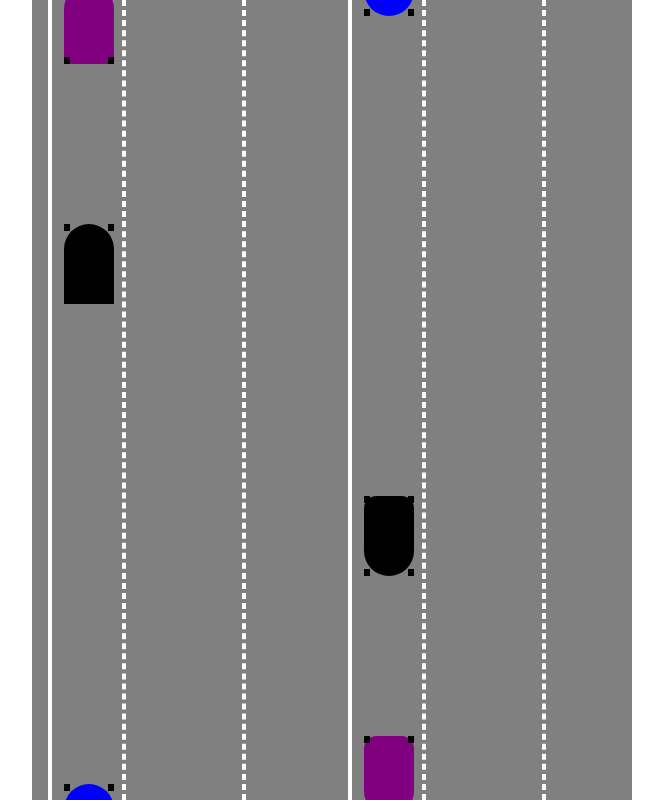
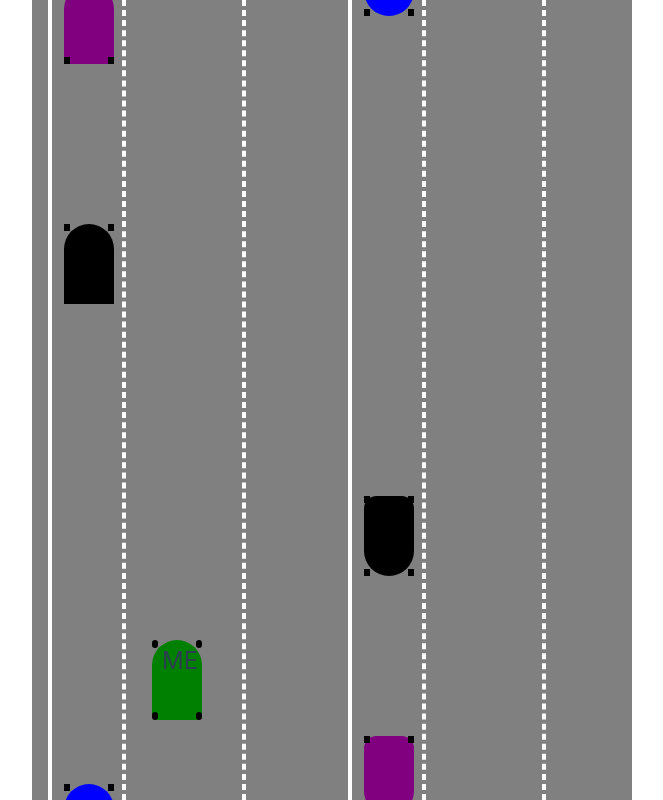
Before and after one commit to khorramk/vue-motorway-simulator, a Vue app: page / in a window 1280 px wide. Shown: the whole page, without its empty margins (308-971 px from the left). Built offline with nearby package versions, Linux system fonts and the light colour scheme.

Commit message:
Player car layout on road.

```diff
--- a/src/components/DrawRoad.vue
+++ b/src/components/DrawRoad.vue
@@ -5,6 +5,7 @@
     <OtherCar :speed="2" :car-color="'purple'" :car-position-horizontal="60" direction="bottom"></OtherCar>
     <OtherCar :speed="2" :car-color="'blue'" :car-position-horizontal="80" direction="bottom"></OtherCar>
     <LaneMarker lane-type="dashed" mark-position="30%"></LaneMarker>
+    <PlayerCar car-color="green"></PlayerCar>
     <LaneMarker lane-type="dashed" mark-position="70%"></LaneMarker>
 
   </RoadWay>
@@ -23,6 +24,7 @@
 import RoadWay from './RoadWay.vue'
 import LaneMarker from './LaneMarker.vue'
 import OtherCar from './OtherCar.vue'
+import PlayerCar from './PlayerCar.vue';
 </script>
 
 <style>
```
